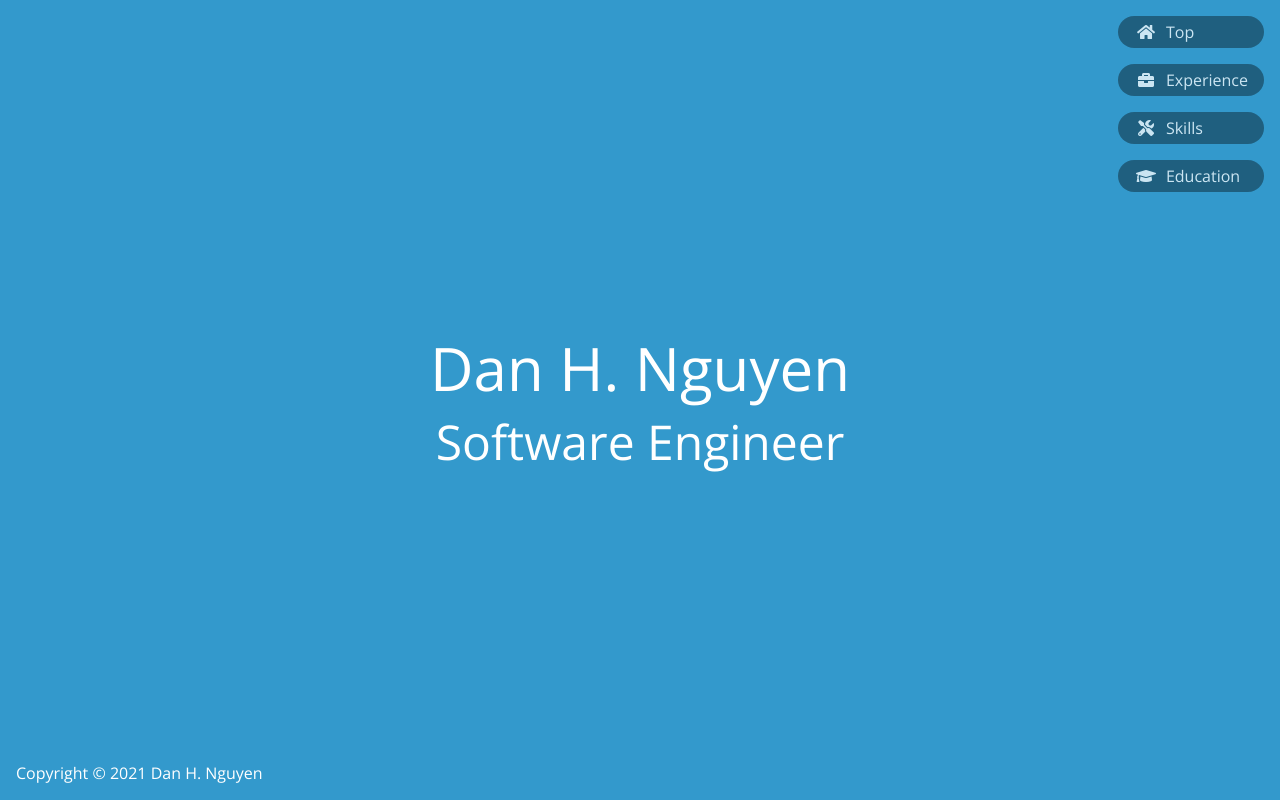
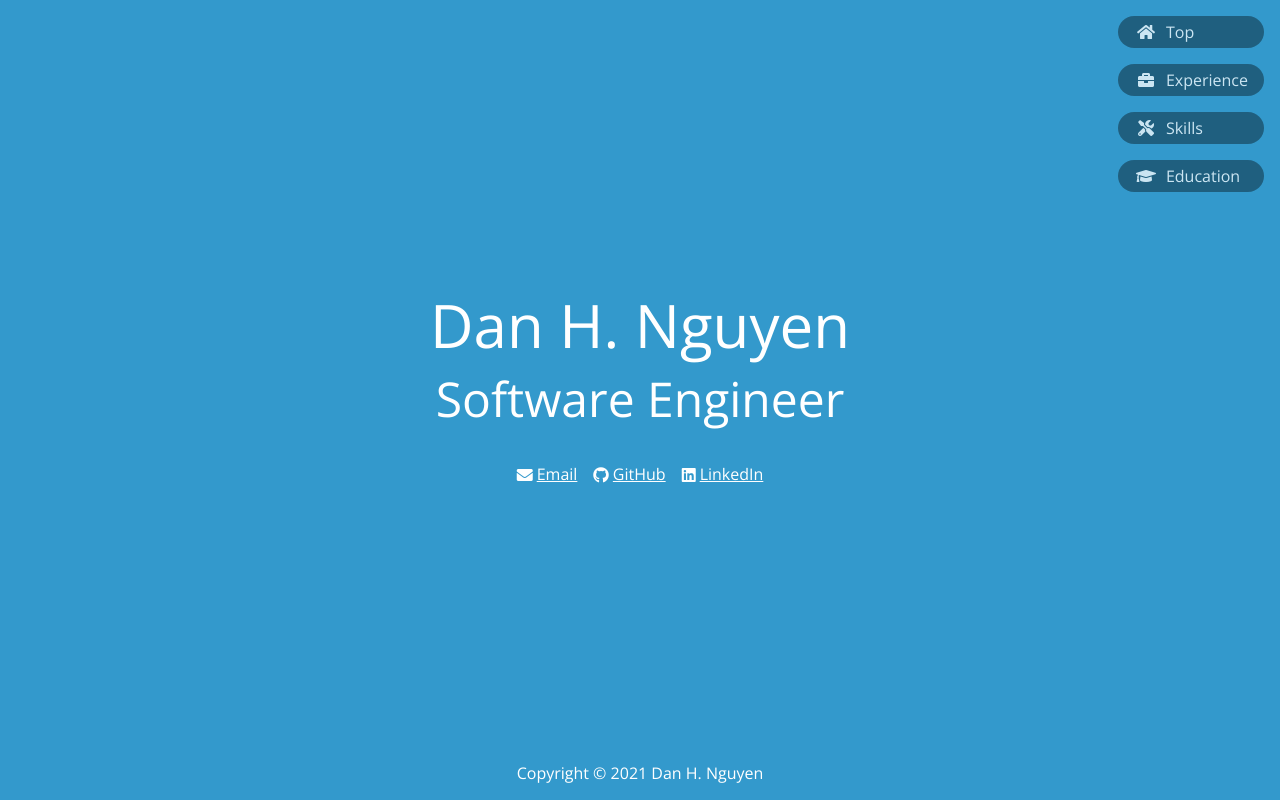
Before and after one commit to nghuudan/nghuudan.github.io, a React app: page / in a window 1280 px wide. Built offline with nearby package versions, Linux system fonts and the light colour scheme.

Commit message:
Add links to email, github, and linkedin

```diff
--- a/src/_vars.scss
+++ b/src/_vars.scss
@@ -5,6 +5,11 @@ $body-font-color: #fff;
 $body-font-family: 'Open Sans', sans-serif;
 $body-font-size: 12pt;
 
+$link-font-color: #fff;
+$link-visited-font-color: #069;
+$link-hover-font-color: #6cf;
+$link-active-font-color: #036;
+
 $top-bg-color: #39c;
 $experience-bg-color: #66c;
 $skills-bg-color: #069;
--- a/src/components/app/app.module.scss
+++ b/src/components/app/app.module.scss
@@ -7,6 +7,40 @@
   overflow: auto;
   scroll-behavior: smooth;
   scroll-snap-type: y mandatory;
+}
+
+.links {
+  margin: 2rem auto;
+}
+
+.external-link {
+  &:link {
+    color: $link-font-color;
+  }
+
+  &:visited {
+    color: $link-visited-font-color;
+  }
+
+  &:hover {
+    color: $link-hover-font-color;
+    text-decoration: none;
+  }
+
+  &:active {
+    color: $link-active-font-color;
+  }
+
+  + .external-link {
+    margin-left: 1rem;
+  }
+}
+
+.link-icon {
+  display: inline-block;
+  margin-right: .25rem;
+  text-decoration: none;
+  vertical-align: middle;
 }
 
 .scroll-section {
--- a/src/components/app/app.tsx
+++ b/src/components/app/app.tsx
@@ -8,6 +8,33 @@ const App = () => (
     <section id="top" className={`${styles['scroll-section']} ${styles['top-section']}`}>
       <h1 className={styles['section-title']}>Dan H. Nguyen</h1>
       <h2 className={styles['section-subtitle']}>Software Engineer</h2>
+      <p className={styles.links}>
+        <a
+          className={styles['external-link']}
+          href="mailto:nghuudan@gmail.com"
+        >
+          <i aria-hidden="true" className={`${'fa fa-envelope'} ${styles['link-icon']}`} />
+          Email
+        </a>
+        <a
+          className={styles['external-link']}
+          href="https://github.com/nghuudan"
+          rel="noreferrer"
+          target="_blank"
+        >
+          <i aria-hidden="true" className={`${'fab fa-github'} ${styles['link-icon']}`} />
+          GitHub
+        </a>
+        <a
+          className={styles['external-link']}
+          href="https://linkedin.com/in/dan-h-nguyen"
+          rel="noreferrer"
+          target="_blank"
+        >
+          <i aria-hidden="true" className={`${'fab fa-linkedin'} ${styles['link-icon']}`} />
+          LinkedIn
+        </a>
+      </p>
     </section>
     <section id="experience" className={`${styles['scroll-section']} ${styles['experience-section']}`}>
       <h1 className={styles['section-title']}>Experience</h1>
--- a/src/components/copyright/copyright.module.scss
+++ b/src/components/copyright/copyright.module.scss
@@ -3,4 +3,6 @@
   left: 1rem;
   margin: 0;
   position: fixed;
+  right: 1rem;
+  text-align: center;
 }
--- a/src/components/nav-menu/nav-menu.tsx
+++ b/src/components/nav-menu/nav-menu.tsx
@@ -1,33 +1,42 @@
 import React from 'react';
 import styles from './nav-menu.module.scss';
+
+const navItems = [
+  {
+    href: '#top',
+    icon: 'fa fa-home',
+    text: 'Top',
+  },
+  {
+    href: '#experience',
+    icon: 'fa fa-briefcase',
+    text: 'Experience',
+  },
+  {
+    href: '#skills',
+    icon: 'fa fa-tools',
+    text: 'Skills',
+  },
+  {
+    href: '#education',
+    icon: 'fa fa-graduation-cap',
+    text: 'Education',
+  },
+];
 
 const NavMenu = () => (
   <nav className={styles['nav-menu']}>
     <ul className={styles['nav-list']}>
-      <li className={styles['nav-item']}>
-        <a className={styles['nav-link']} href="#top">
-          <i aria-hidden="true" className={`fa fa-home ${styles['nav-icon']}`} />
-          <span className={styles['nav-text']}>Top</span>
-        </a>
-      </li>
-      <li className={styles['nav-item']}>
-        <a className={styles['nav-link']} href="#experience">
-          <i aria-hidden="true" className={`fa fa-briefcase ${styles['nav-icon']}`} />
-          <span className={styles['nav-text']}>Experience</span>
-        </a>
-      </li>
-      <li className={styles['nav-item']}>
-        <a className={styles['nav-link']} href="#skills">
-          <i aria-hidden="true" className={`fa fa-tools ${styles['nav-icon']}`} />
-          <span className={styles['nav-text']}>Skills</span>
-        </a>
-      </li>
-      <li className={styles['nav-item']}>
-        <a className={styles['nav-link']} href="#education">
-          <i aria-hidden="true" className={`fa fa-graduation-cap ${styles['nav-icon']}`} />
-          <span className={styles['nav-text']}>Education</span>
-        </a>
-      </li>
+      {
+        navItems.map((item) => (
+          <li className={styles['nav-item']} key={item.text}>
+            <a className={styles['nav-link']} href={item.href}>
+              <i aria-hidden="true" className={`${item.icon} ${styles['nav-icon']}`} />
+              <span className={styles['nav-text']}>{item.text}</span>
+            </a>
+          </li>
+        ))
+      }
     </ul>
   </nav>
 );
--- a/src/main.html
+++ b/src/main.html
@@ -4,7 +4,7 @@
   <base href="/">
   <meta charset="utf-8">
   <meta name="viewport" content="width=device-width, initial-scale=1">
-  <title>Dan H. Nguyen &mdash; Software Engineer</title>
+  <title>Dan H. Nguyen - Software Engineer</title>
 </head>
 <body>
   <div class="app-root" id="app"></div>
--- a/src/main.scss
+++ b/src/main.scss
@@ -1,5 +1,6 @@
 @import '~@fontsource/open-sans/300.css';
 @import '~@fontsource/open-sans/400.css';
+@import '~@fortawesome/fontawesome-free/css/brands.css';
 @import '~@fortawesome/fontawesome-free/css/fontawesome.css';
 @import '~@fortawesome/fontawesome-free/css/solid.css';
 @import './vars';
```
Also changed, not shown: 10 other files (tests, documents, lock files or other folders).
